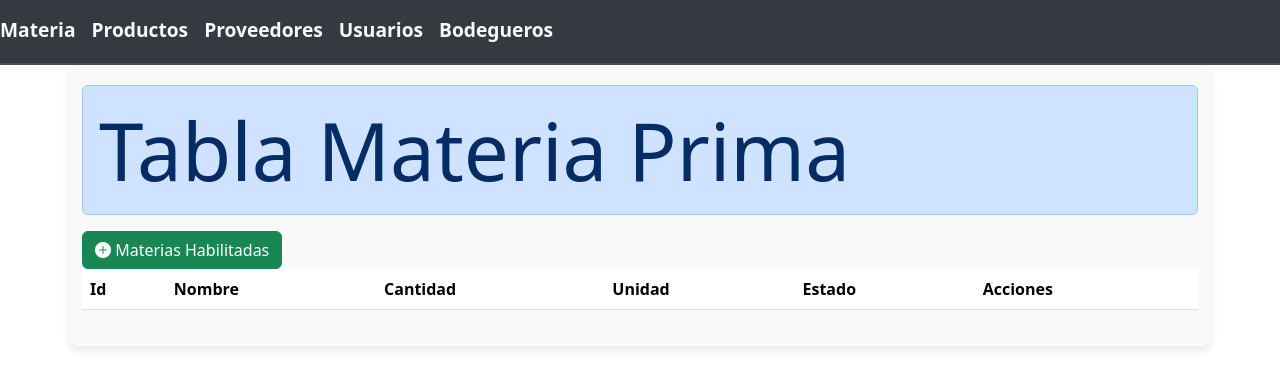
After one commit to pengupang/IngSoftware, a Django app: page /materiasDeshabilitadas/ in a window 1280 px wide. The commit adds this page. Shown: the top 389 px of the page. Run offline with Django 5.2, Linux system fonts and the light colour scheme; tables that the repository leaves empty hold one stand-in row (values such as "Sample post"); lists and menus that the app fills with data are empty.

Commit message:
deshabilitar-habilitar materias

```diff
--- a/AppSoft/forms.py
+++ b/AppSoft/forms.py
@@ -44,7 +44,7 @@ class ProductosForm(forms.ModelForm):
             'estadoProducto' : forms.TextInput(attrs={'class': 'form-control'}),
         }
     composicion =  forms.ModelMultipleChoiceField(
-        queryset=MateriaPrima.objects.all(),
+        queryset=MateriaPrima.objects.filter(estadoMateria=True),
         widget=forms.CheckboxSelectMultiple,
         required=True  )
 
--- a/AppSoft/views.py
+++ b/AppSoft/views.py
@@ -35,7 +35,7 @@ def login(request):
 Aqui van las views de Materia Prima
 """
 def materiaVer (request):
-    materia=MateriaPrima.objects.all()
+    materia=MateriaPrima.objects.filter(estadoMateria=True)
     data = {'materia' : materia, 'titulo':'Tabla Materia Prima'}
     return render (request,'materiaVer.html',data)
 
@@ -59,6 +59,22 @@ def materiaActualizar(request,id):
     data={'form':form , 'titulo': 'Actualizar Materia Prima'}
     return render(request,'materiaCrear.html',data)
 
+def materiaDeshabilitar(request,id):
+     materia=MateriaPrima.objects.get(id=id)
+     materia.estadoMateria = False
+     materia.save()
+     return redirect('../materiaVer')
+
+def materiasDeshabilitadas(request):
+    materia=MateriaPrima.objects.filter(estadoMateria=False)
+    data = {'materia' : materia, 'titulo':'Tabla Materia Prima'}
+    return render (request,'materiaDeshabilitadas.html',data)
+
+def materiaHabilitar(request,id):
+    materia=MateriaPrima.objects.get(id=id)
+    materia.estadoMateria = True
+    materia.save()
+    return redirect('../materiasDeshabilitadas')
 
 """
 Aqui van las views de Productos
@@ -75,8 +91,8 @@ def productosCrear(request):
         if form.is_valid():
             form.save()
             return redirect('../productosVer/')
-    data = {'form' : form , 'titulo': 'Agregar Productos'}
-    return render (request,'productosCrear.html',data)
+    data = {'form': form, 'titulo': 'Agregar Productos'}
+    return render(request, 'productosCrear.html', data)
 
 def productosActualizar(request,id):
     producto = Productos.objects.get(id=id)
--- a/IngSoftware/urls.py
+++ b/IngSoftware/urls.py
@@ -26,6 +26,9 @@ urlpatterns = [
     path('materiaVer/',views.materiaVer, name='materiaVer'),
     path('materiaCrear/',views.materiaCrear),
     path('materiaActualizar/<int:id>',views.materiaActualizar),
+    path('materiaDeshabilitar/<int:id>',views.materiaDeshabilitar),
+    path('materiasDeshabilitadas/',views.materiasDeshabilitadas),
+    path('materiasHabilitar/<int:id>',views.materiaHabilitar),
     path('productosVer/',views.productosVer),
     path('productosCrear/',views.productosCrear, name='productosCrear'),
     path('productosActualizar/<int:id>', views.productosActualizar),
--- /dev/null
+++ b/templates/materiaDeshabilitadas.html
@@ -0,0 +1,38 @@
+{%include 'header.html'%}
+
+  <div class="container">
+    <div class="alert alert-primary display-1">{{titulo}}</div>
+    <a href="../materiaVer/" class="btn btn-success">
+        <i class="bi bi-plus-circle-fill"></i> Materias Habilitadas
+    </a>
+        <table class="table table-striped">
+            <thead>
+                <tr>
+                    <th>Id</th>
+                    <th>Nombre</th>
+                    <th>Cantidad</th>
+                    <th>Unidad</th>
+                    <th>Estado</th>
+                    <th colspan="3">Acciones</th>
+                </tr>
+            </thead>
+            <tbody>
+                {%for mat in materia%}
+                <tr>
+                    <td>{{mat.id}}</td>
+                    <td>{{mat.nombre}}</td>
+                    <td>{{mat.cantidad}}</td>
+                    <td>{{mat.unidadMedida}}</td>
+                    <td>{{mat.estadoMateria}}</td>
+
+                        <td>
+                            <a href="../materiasHabilitar/{{mat.id}}" class="btn btn-success">
+                                Habilitar
+                            </a>
+                        </td>
+                    </tr>
+                {% endfor %}
+            </tbody>
+        </table>
+    </div>
+    {%include 'footer.html'%}
--- a/templates/productosVer.html
+++ b/templates/productosVer.html
@@ -3,7 +3,11 @@
 <div class="container mt-5">
 
 <div class="alert alert-primary display-1">{{titulo}}</div>
-
+<div class="mb-3">
+    <a href="../productosCrear/" class="btn btn-success">
+        <i class="bi bi-plus-circle-fill"></i> Agregar Nueva Materia
+    </a>
+  </div>
 <table class="table table-striped">
     <thead>
         <tr>
```
Also changed, not shown: templates/materiaVer.html (+8 -0 lines).
